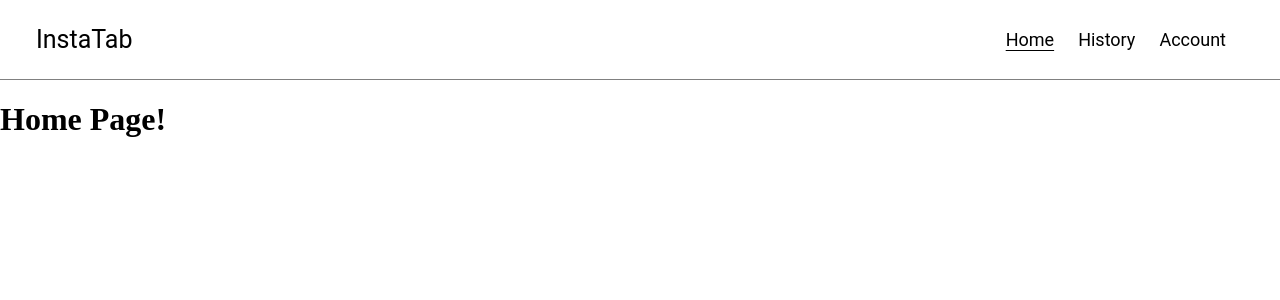
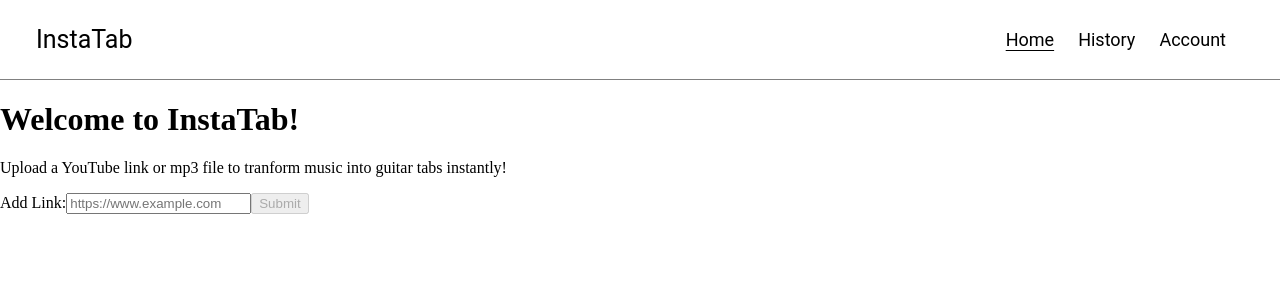
Before and after one commit to barnetthan/InstaTab, a React (Vite) app in the folder frontend/: page / in a window 1280 px wide. Shown: the top 300 px of the page. Built offline with nearby package versions, Linux system fonts and the light colour scheme.

Commit message:
Added url input

```diff
--- a/frontend/src/App.tsx
+++ b/frontend/src/App.tsx
@@ -2,6 +2,7 @@ import { BrowserRouter, Route, Routes } from 'react-router-dom'
 import HomePage from './pages/HomePage'
 import HistoryPage from './pages/HistoryPage';
 import AccountPage from './pages/AccountPage';
+import "./styles/App.css";
 
 function App() {
   return (
--- a/frontend/src/pages/HomePage.tsx
+++ b/frontend/src/pages/HomePage.tsx
@@ -1,12 +1,43 @@
 import NavBar from "../components/NavBar";
+import { useState } from "react";
 
 function HomePage() {
+  const [link, setLink] = useState<string>("");
+
+  function handleSubmit() {
+    // implicity validates the input
+    const url = new URL(link);
+
+    // call api endpoint with current link
+    // ex: axios.get(`https://api.example.com/getdata/${link}`);
+
+    setLink("");
+  }
+
   return (
     <>
-      <NavBar curPage="home"/>
-      <h1>Home Page!</h1>
+      <NavBar curPage="home" />
+      <h1>Welcome to InstaTab!</h1>
+      <p>
+        Upload a YouTube link or mp3 file to tranform music into guitar tabs
+        instantly!
+      </p>
+      <form>
+        <label>Add Link:</label>
+        <input
+          type="url"
+          value={link}
+          onChange={(e) => {
+            setLink(e.target.value);
+          }}
+          placeholder="https://www.example.com"
+        />
+        <button disabled={!link} onClick={handleSubmit}>
+          Submit
+        </button>
+      </form>
     </>
-  )
+  );
 }
 
 export default HomePage;
--- /dev/null
+++ b/frontend/src/styles/App.css
@@ -0,0 +1,3 @@
+button {
+  cursor: pointer;
+}
```
